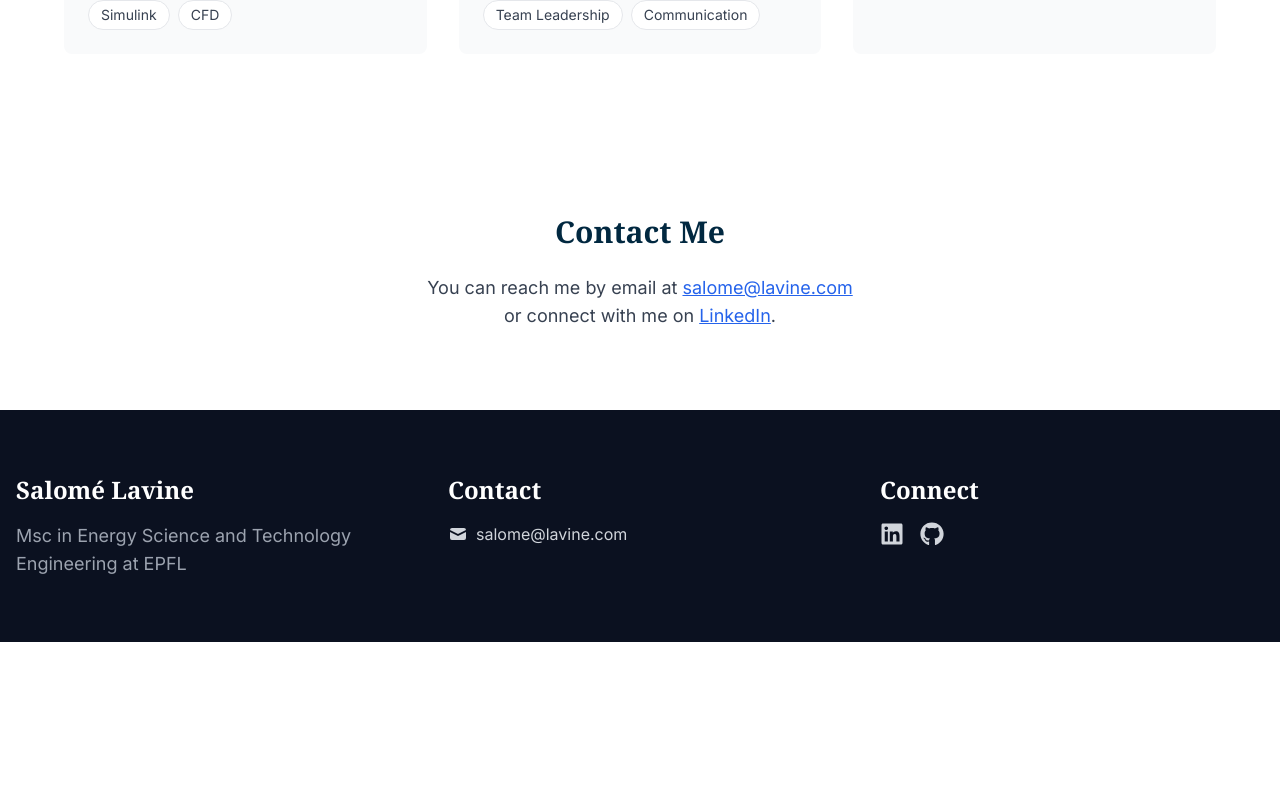
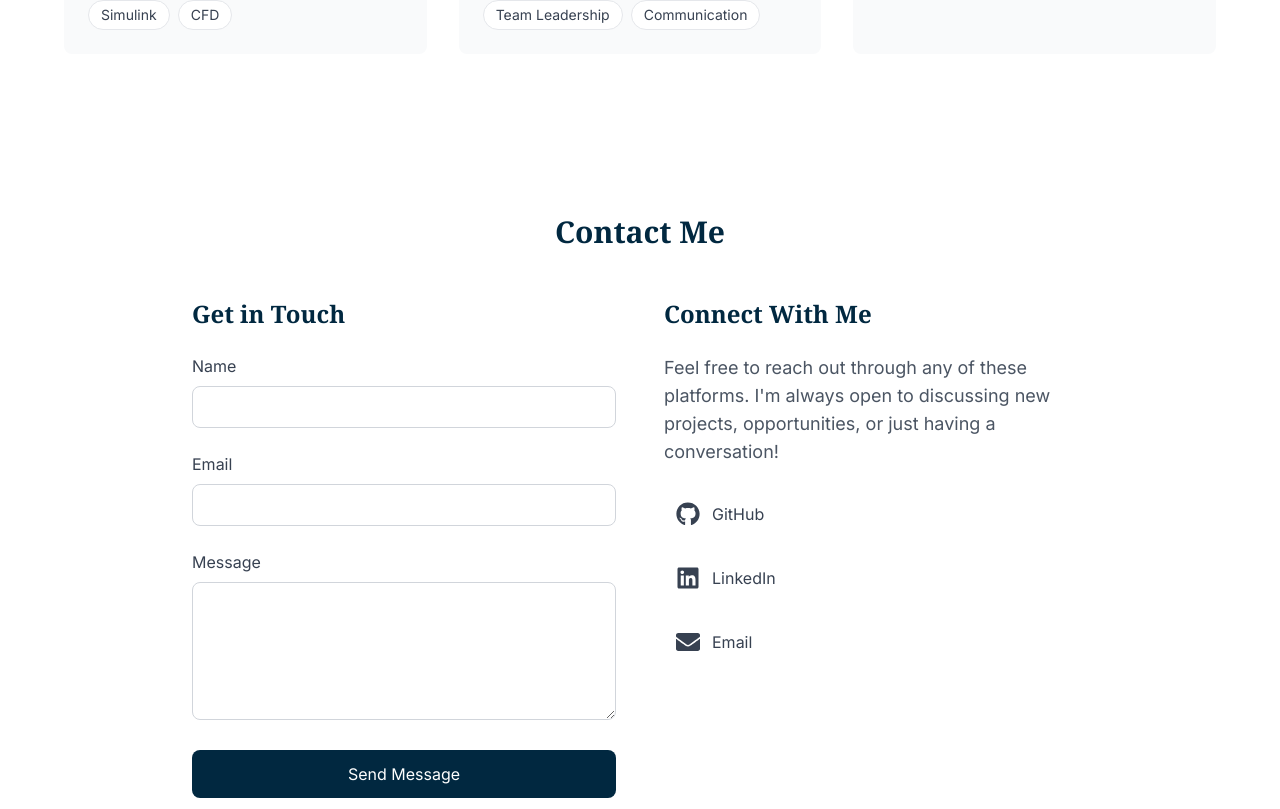
Before and after one commit to salomelavine/portfolio, a Next.js app: page / in a window 1280 px wide. Shown: the part 5971-6780 px from the top of the page. Before the commit the page ends 6613 px from the top, so only its background shows below. Built offline with nearby package versions, Linux system fonts and the light colour scheme.

Commit message:
Updated about section

```diff
--- a/src/components/Contact.tsx
+++ b/src/components/Contact.tsx
@@ -1,15 +1,143 @@
-import React from 'react';
+import React, { useState } from 'react';
+import { FaGithub, FaLinkedin, FaEnvelope } from 'react-icons/fa';
 
 const Contact = () => {
+  const [formData, setFormData] = useState({
+    name: '',
+    email: '',
+    message: ''
+  });
+  const [isSubmitting, setIsSubmitting] = useState(false);
+  const [submitStatus, setSubmitStatus] = useState<'success' | 'error' | null>(null);
+
+  const handleChange = (e: React.ChangeEvent<HTMLInputElement | HTMLTextAreaElement>) => {
+    const { name, value } = e.target;
+    setFormData(prev => ({
+      ...prev,
+      [name]: value
+    }));
+  };
+
+  const handleSubmit = async (e: React.FormEvent) => {
+    e.preventDefault();
+    setIsSubmitting(true);
+    setSubmitStatus(null);
+    try {
+      // Here you would typically send the form data to your backend
+      await new Promise(resolve => setTimeout(resolve, 1000));
+      setSubmitStatus('success');
+      setFormData({ name: '', email: '', message: '' });
+    } catch (error) {
+      setSubmitStatus('error');
+    } finally {
+      setIsSubmitting(false);
+    }
+  };
+
+  const socialLinks = [
+    {
+      name: 'GitHub',
+      url: 'https://github.com/salomelavine',
+      icon: FaGithub
+    },
+    {
+      name: 'LinkedIn',
+      url: 'https://www.linkedin.com/in/salome-lavine/',
+      icon: FaLinkedin
+    },
+    {
+      name: 'Email',
+      url: 'mailto:salome@lavine.com',
+      icon: FaEnvelope
+    }
+  ];
+
   return (
-    <section id="contact" className="py-20 bg-white text-center">
+    <section id="contact" className="py-20 bg-white">
       <div className="container mx-auto px-4">
-        <h2 className="section-title">Contact Me</h2>
-        <p className="mt-6 text-gray-700">
-          You can reach me by email at <a className="text-blue-600 underline" href="mailto:salome@lavine.com">salome@lavine.com</a>
-          <br />
-          or connect with me on <a className="text-blue-600 underline" href="https://www.linkedin.com/">LinkedIn</a>.
-        </p>
+        <h2 className="section-title text-center">Contact Me</h2>
+        <div className="max-w-4xl mx-auto mt-12">
+          <div className="grid md:grid-cols-2 gap-12">
+            {/* Contact Form */}
+            <div>
+              <h3 className="text-2xl font-bold text-primary mb-6">Get in Touch</h3>
+              <form onSubmit={handleSubmit} className="space-y-6">
+                <div>
+                  <label htmlFor="name" className="block text-gray-700 mb-2">Name</label>
+                  <input
+                    type="text"
+                    id="name"
+                    name="name"
+                    value={formData.name}
+                    onChange={handleChange}
+                    required
+                    className="w-full px-4 py-2 border border-gray-300 rounded-lg focus:outline-none focus:ring-2 focus:ring-primary"
+                  />
+                </div>
+                <div>
+                  <label htmlFor="email" className="block text-gray-700 mb-2">Email</label>
+                  <input
+                    type="email"
+                    id="email"
+                    name="email"
+                    value={formData.email}
+                    onChange={handleChange}
+                    required
+                    className="w-full px-4 py-2 border border-gray-300 rounded-lg focus:outline-none focus:ring-2 focus:ring-primary"
+                  />
+                </div>
+                <div>
+                  <label htmlFor="message" className="block text-gray-700 mb-2">Message</label>
+                  <textarea
+                    id="message"
+                    name="message"
+                    value={formData.message}
+                    onChange={handleChange}
+                    required
+                    rows={5}
+                    className="w-full px-4 py-2 border border-gray-300 rounded-lg focus:outline-none focus:ring-2 focus:ring-primary"
+                  />
+                </div>
+                <button
+                  type="submit"
+                  disabled={isSubmitting}
+                  className="w-full bg-primary text-white py-3 px-6 rounded-lg hover:bg-primary-light transition-colors disabled:opacity-50"
+                >
+                  {isSubmitting ? 'Sending...' : 'Send Message'}
+                </button>
+                {submitStatus === 'success' && (
+                  <p className="text-green-600 text-center">Message sent successfully!</p>
+                )}
+                {submitStatus === 'error' && (
+                  <p className="text-red-600 text-center">Failed to send message. Please try again.</p>
+                )}
+              </form>
+            </div>
+            {/* Social Links */}
+            <div>
+              <h3 className="text-2xl font-bold text-primary mb-6">Connect With Me</h3>
+              <div className="space-y-6">
+                <p className="text-gray-600">
+                  Feel free to reach out through any of these platforms. I'm always open to discussing new projects, opportunities, or just having a conversation!
+                </p>
+                <div className="flex flex-col space-y-4">
+                  {socialLinks.map((link, index) => (
+                    <a
+                      key={index}
+                      href={link.url}
+                      target="_blank"
+                      rel="noopener noreferrer"
+                      className="flex items-center space-x-3 text-gray-700 hover:text-primary transition-colors p-3 rounded-lg hover:bg-gray-100"
+                    >
+                      <link.icon className="text-2xl" />
+                      <span>{link.name}</span>
+                    </a>
+                  ))}
+                </div>
+              </div>
+            </div>
+          </div>
+        </div>
       </div>
     </section>
   );
```
